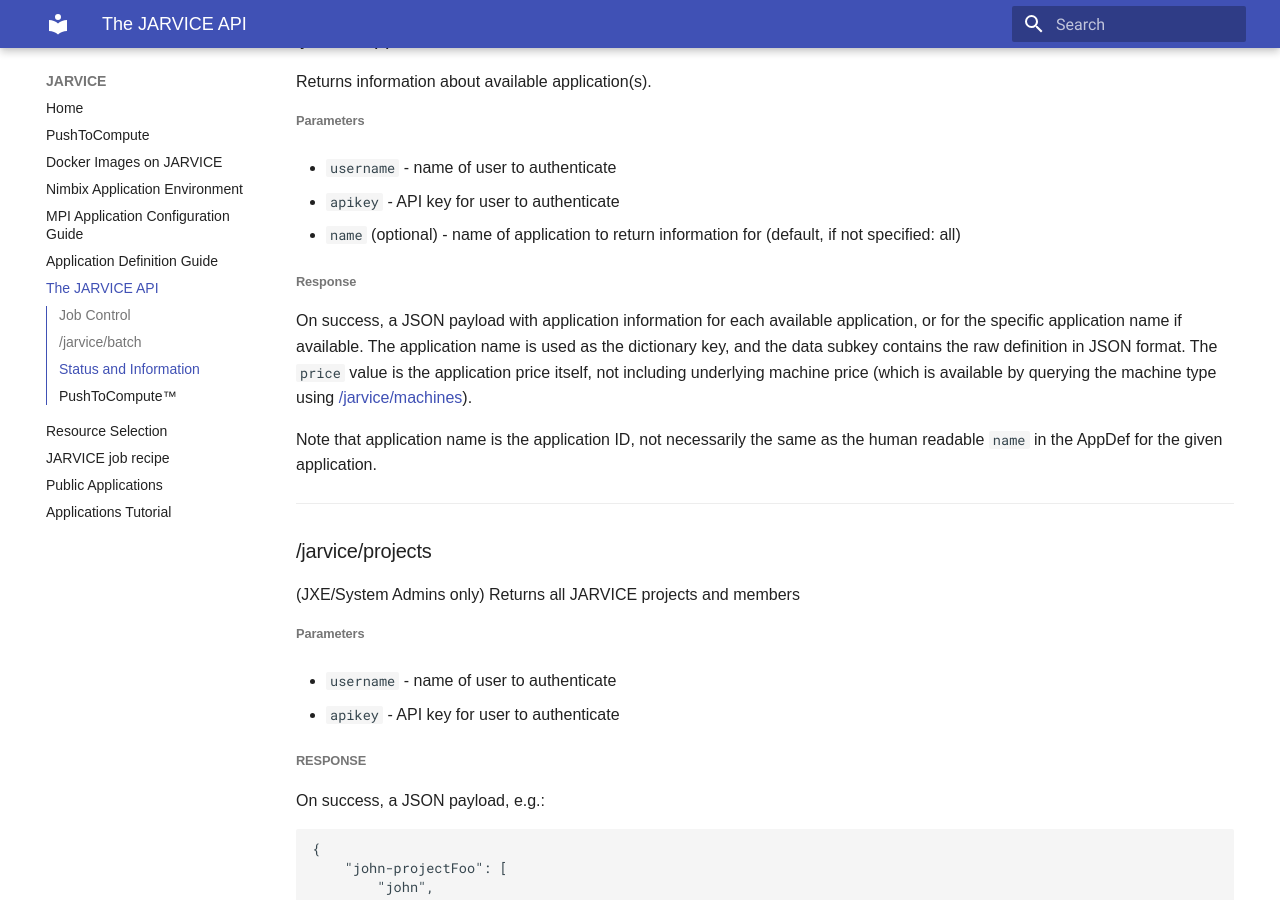
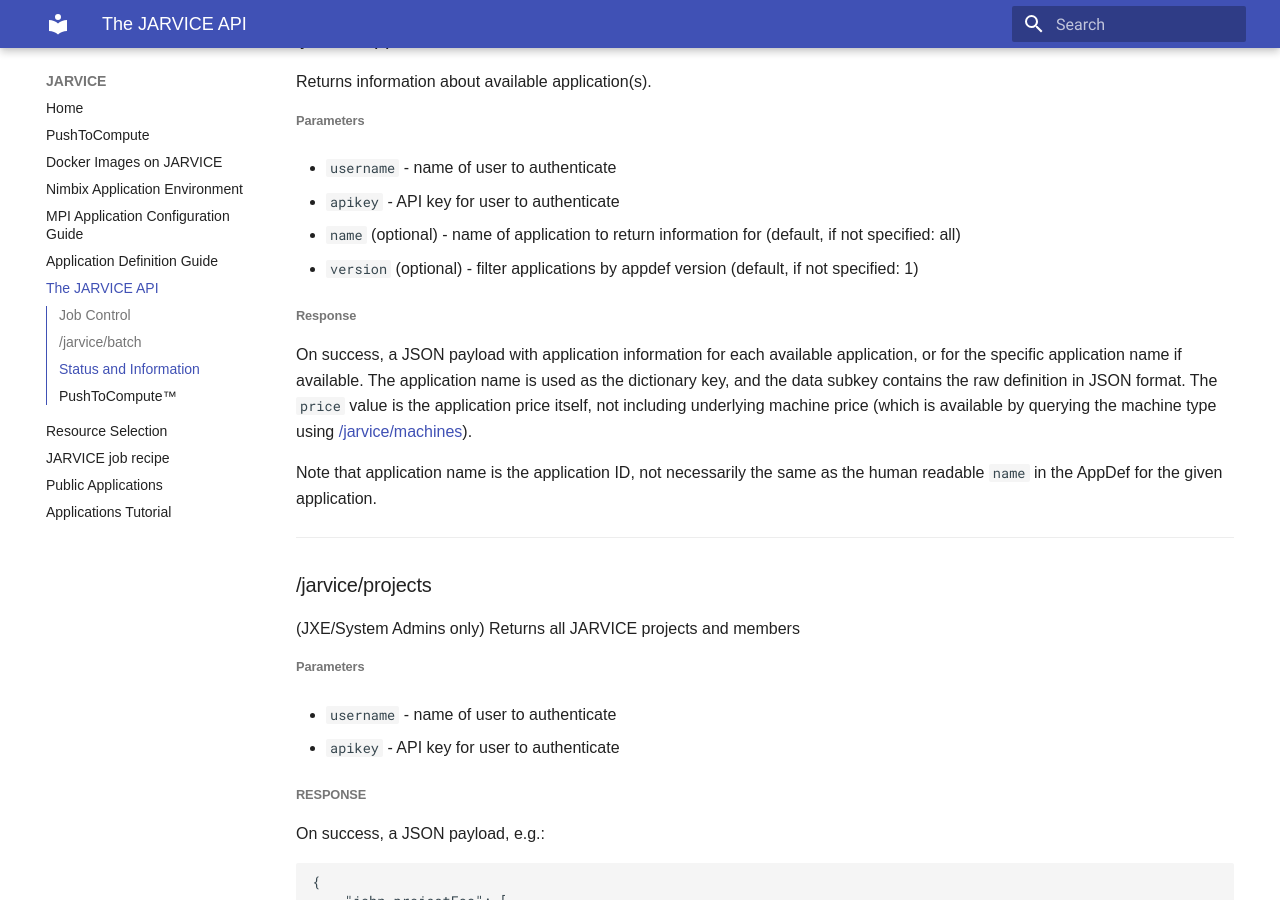
Before and after one commit to nimbix/jardoc, an MkDocs documentation site: the page built from docs/api.md, in a window 1280 px wide and 900 px high, scrolled down 6374 px. Built offline with MkDocs 1.6.1 and Material for MkDocs 9.7.7, drawn with Linux system fonts in a browser that asks for light colours.

Commit message:
add optional version arg to /jarvice/apps
Signed-off-by: Kenneth Hill <ken.hill@nimbix.net>

````diff
--- a/docs/api.md
+++ b/docs/api.md
@@ -254,6 +254,8 @@
 * ```apikey``` - API key for user to authenticate
 
 * ```name``` (optional) - name of application to return information for (default, if not specified: all)
+
+* ```version``` (optional) - filter applications by appdef version (default, if not specified: 1)
 
 ###### Response
 
````
